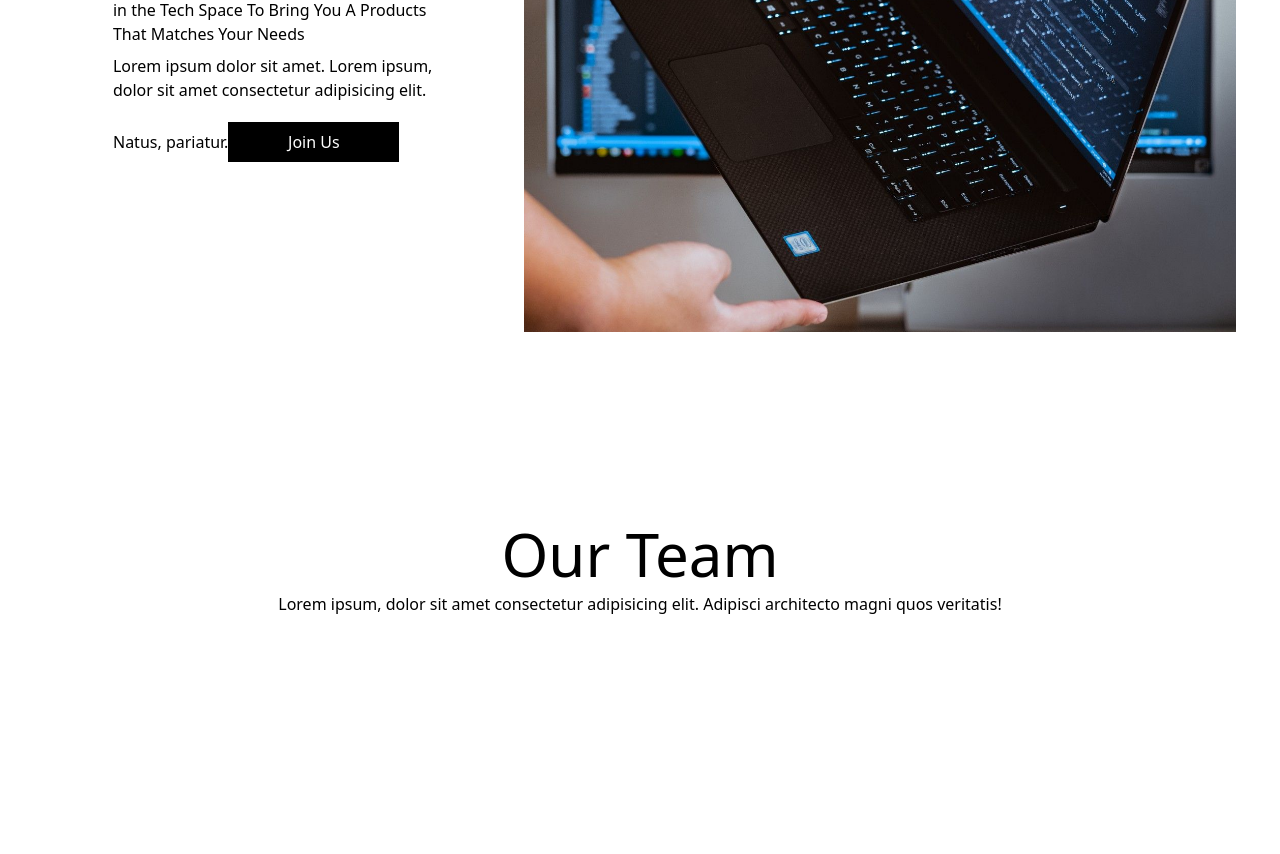
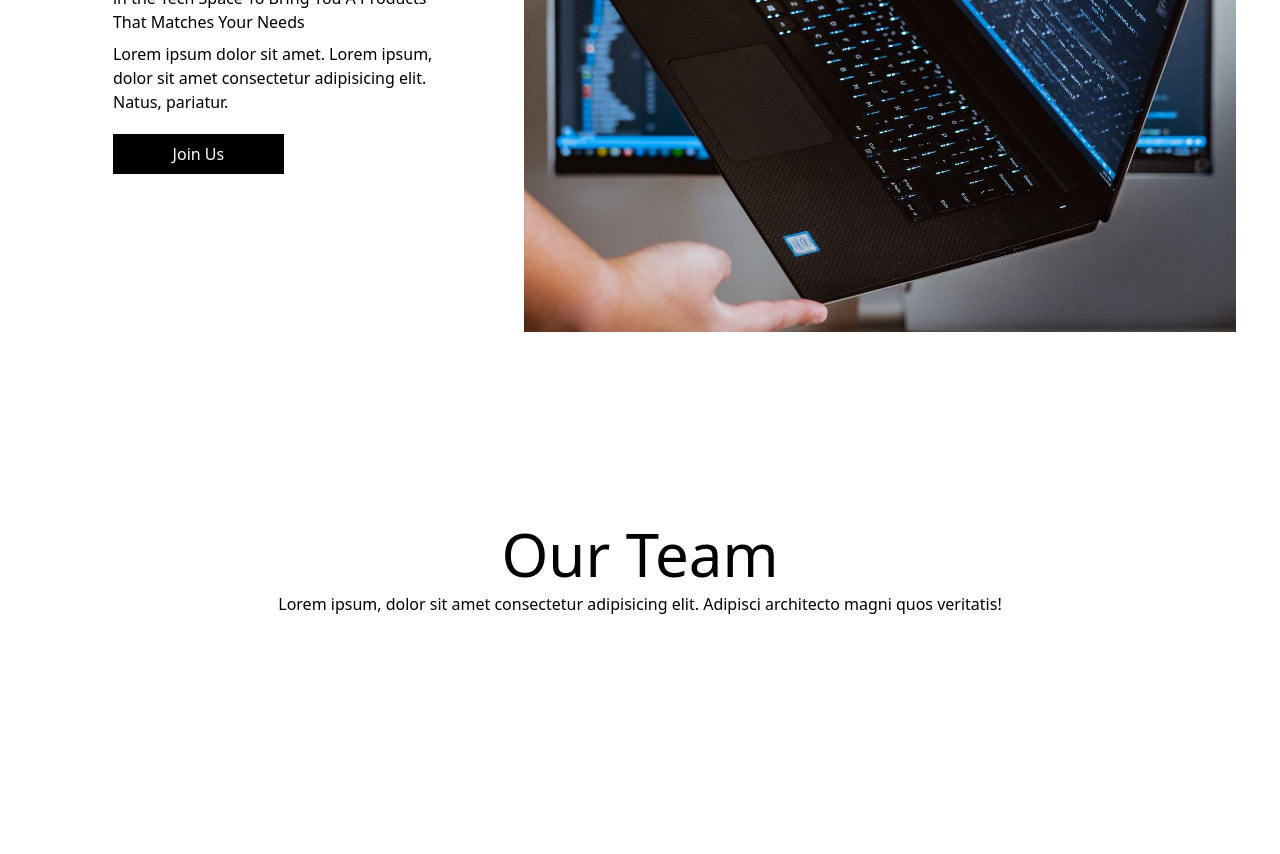
Before and after one commit to abiel13/scm, a React (Vite) app: page / in a window 1280 px wide. Shown: the part 1380-2234 px from the top of the page. Built offline with nearby package versions, Linux system fonts and the light colour scheme.

Commit message:
Update Home.jsx

```diff
--- a/src/pages/Home.jsx
+++ b/src/pages/Home.jsx
@@ -91,7 +91,7 @@ function Home() {
                 Lorem ipsum dolor sit amet. Lorem ipsum, dolor sit amet
                 consectetur adipisicing elit. Natus, pariatur.
 
-                <button className="bg-black text-white py-2 px-3 mt-5 w-1/2">Join Us</button>
+                <button className="bg-black text-white block py-2 px-3 mt-5 w-1/2">Join Us</button>
               </p>
 
             </div>
```
